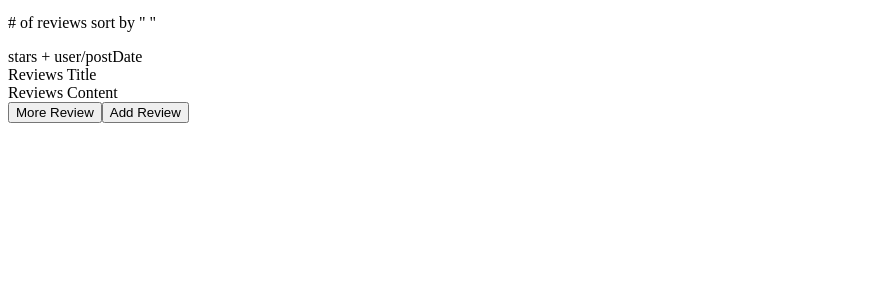
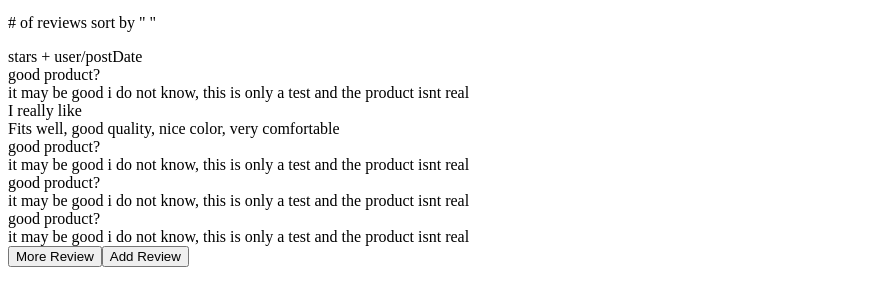
Before and after one commit to sunheal/Atelier.io, a React app: page / in a window 1280 px wide. Shown: the part 325-621 px from the top of the page, without its empty margins (0-888 px from the left). Built offline with nearby package versions, Linux system fonts and the light colour scheme; no server answers; the HTML template or start-up script is replaced by a standard one.

Commit message:
added API and textboxes

```diff
--- /dev/null
+++ b/client/src/components/Ratings&Reviews/DefaultReviews.js
@@ -0,0 +1,60 @@
+module.exports = [{
+    "review_id": 1135731,
+    "rating": 5,
+    "summary": "good product?",
+    "recommend": true,
+    "response": null,
+    "body": "it may be good i do not know, this is only a test and the product isnt real",
+    "date": "2022-02-20T00:00:00.000Z",
+    "reviewer_name": "joe",
+    "helpfulness": 3,
+    "photos": []
+  },
+  {
+    "review_id": 1135620,
+    "rating": 4,
+    "summary": "I really like",
+    "recommend": true,
+    "response": null,
+    "body": "Fits well, good quality, nice color, very comfortable",
+    "date": "2022-02-17T00:00:00.000Z",
+    "reviewer_name": "mer11",
+    "helpfulness": 1,
+    "photos": []
+  },
+  {
+    "review_id": 1135537,
+    "rating": 5,
+    "summary": "good product?",
+    "recommend": true,
+    "response": null,
+    "body": "it may be good i do not know, this is only a test and the product isnt real",
+    "date": "2022-02-12T00:00:00.000Z",
+    "reviewer_name": "joe",
+    "helpfulness": 1,
+    "photos": []
+  },
+  {
+    "review_id": 1135538,
+    "rating": 5,
+    "summary": "good product?",
+    "recommend": true,
+    "response": null,
+    "body": "it may be good i do not know, this is only a test and the product isnt real",
+    "date": "2022-02-12T00:00:00.000Z",
+    "reviewer_name": "joe",
+    "helpfulness": 1,
+    "photos": []
+  },
+  {
+    "review_id": 1135540,
+    "rating": 5,
+    "summary": "good product?",
+    "recommend": true,
+    "response": null,
+    "body": "it may be good i do not know, this is only a test and the product isnt real",
+    "date": "2022-02-12T00:00:00.000Z",
+    "reviewer_name": "joe",
+    "helpfulness": 1,
+    "photos": []
+  }];
--- a/client/src/components/Ratings&Reviews/reviewList.jsx
+++ b/client/src/components/Ratings&Reviews/reviewList.jsx
@@ -1,19 +1,44 @@
 import React from "react";
 import ReviewListView from "./reviewListView.jsx";
+import axios from "axios";
+import config from "../../../../config.js";
+import DefaultReviews from "./DefaultReviews.js";
+
+const host = ' https://app-hrsei-api.herokuapp.com/api/fec2/hr-rpp';
+const headers = {
+  'Authorization' : `${config.TOKEN}`
+};
 
 class ReviewList extends React.Component{
+
     constructor(props) {
         super(props);
         this.state = {
-
+            productID : 64620,
+            currentReview : DefaultReviews
         }
     }
+    componentDidMount() {
+        // this.getReview();
+        console.log(this.state.currentReview, 'reviessssss')
+    }
+
+    // getReview() {
+    //     axios.get(`${host}/reviews?count=5&sort='newest'&product_id=${this.state.productID}`, {headers})
+    //     .then((output)=> {
+    //         this.setState({
+    //             currentReview : output.data.result
+    //         })
+    //         console.log(output.data.results)
+    //     })
+    //     .catch(err => console.log(err));
+    // }
 
     render() {
         return (
             <div>
                 <p> # of reviews sort by "  " </p>
-                <ReviewListView />
+                <ReviewListView reviews={this.state.currentReview}/>
             </div>
         )
     }
--- a/client/src/components/Ratings&Reviews/reviewListView.jsx
+++ b/client/src/components/Ratings&Reviews/reviewListView.jsx
@@ -1,12 +1,17 @@
 import React from "react";
 
-const ReviewListView = ()=> {
+const ReviewListView = ({reviews})=> {
     return (
         <div>
             stars + user/postDate
             <div> </div>
-            <div> Reviews Title </div>
-            <div> Reviews Content</div>
+            {reviews.map((review,index) => {
+                return (<div className="individualReview_container" key={index}>
+                    <div className="reviewSummary"> {review.summary}</div>
+                    <div className="reviewBody"> {review.body}</div>
+                    </div>
+                )
+            })}
             </div>
     )
 }
```
Also changed, not shown: 1 other file (tests, documents, lock files or other folders).
